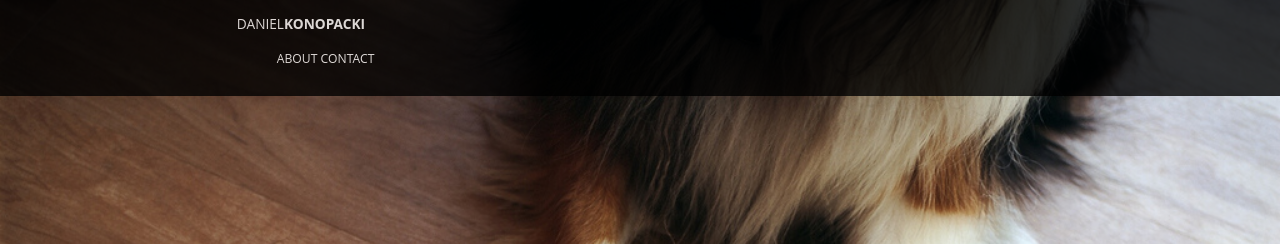
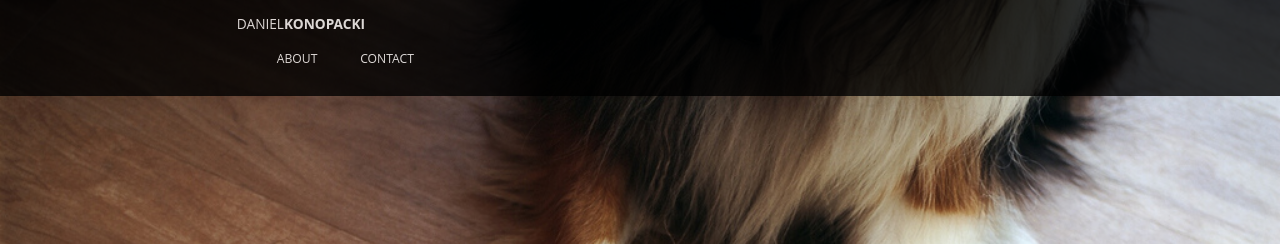
Before and after one commit to danielkonopacki/danielkonopacki.github.com, a Jekyll site: the page built from index.html, in a window 1280 px wide. Shown: the top 244 px of the page. Built offline with Jekyll 4.4.1, drawn with Linux system fonts in a browser that asks for light colours; Markdown is read by kramdown in place of the engine named in the settings.

Commit message:
CSS updates

```diff
--- a/css/layout.css
+++ b/css/layout.css
@@ -16,6 +16,7 @@ html, body {
 
 #header section ul li {
   display: inline;
+  margin-right: 5%;
 }
 
 .background {
```
Also changed, not shown: 2 other files.
